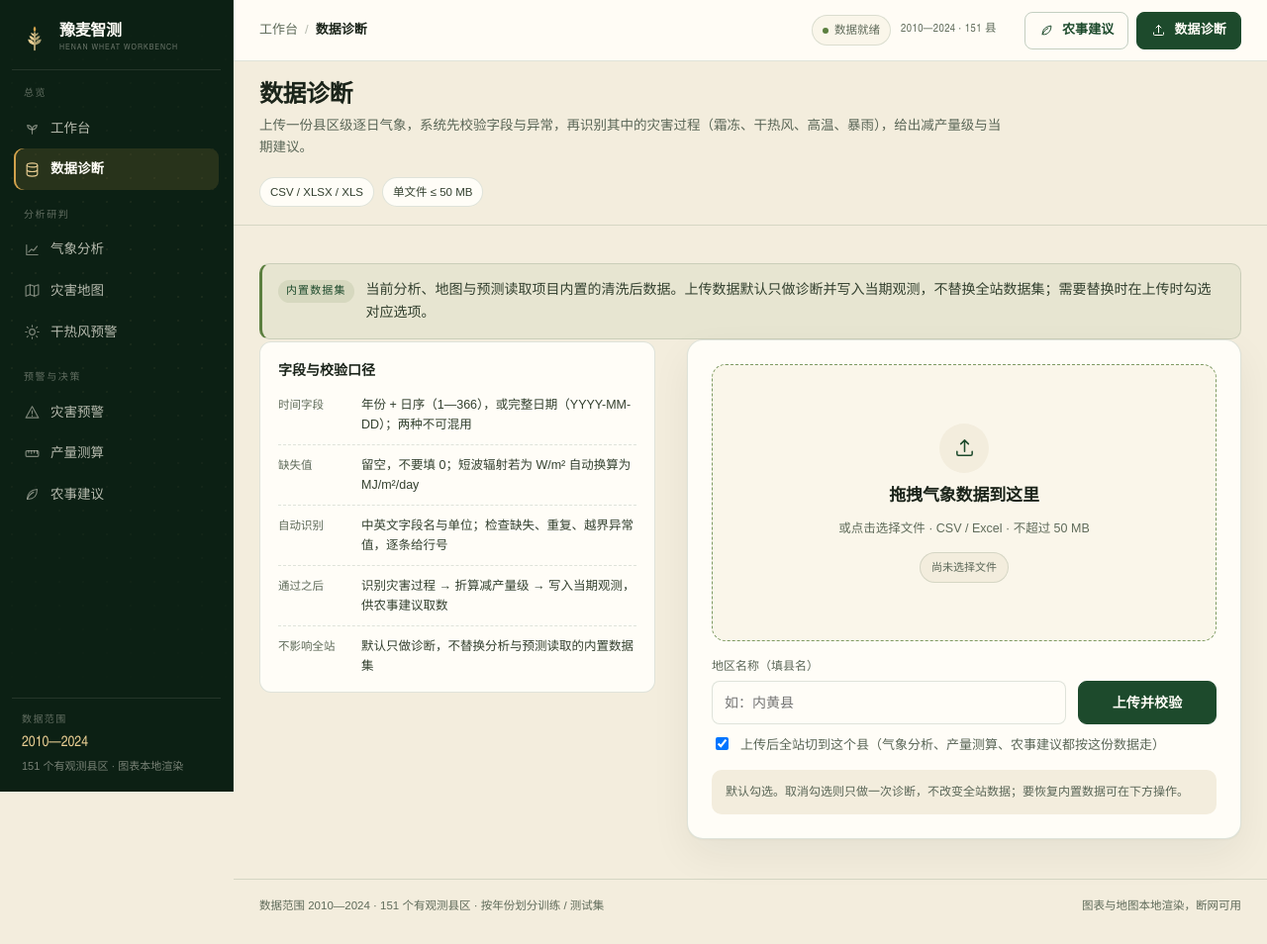
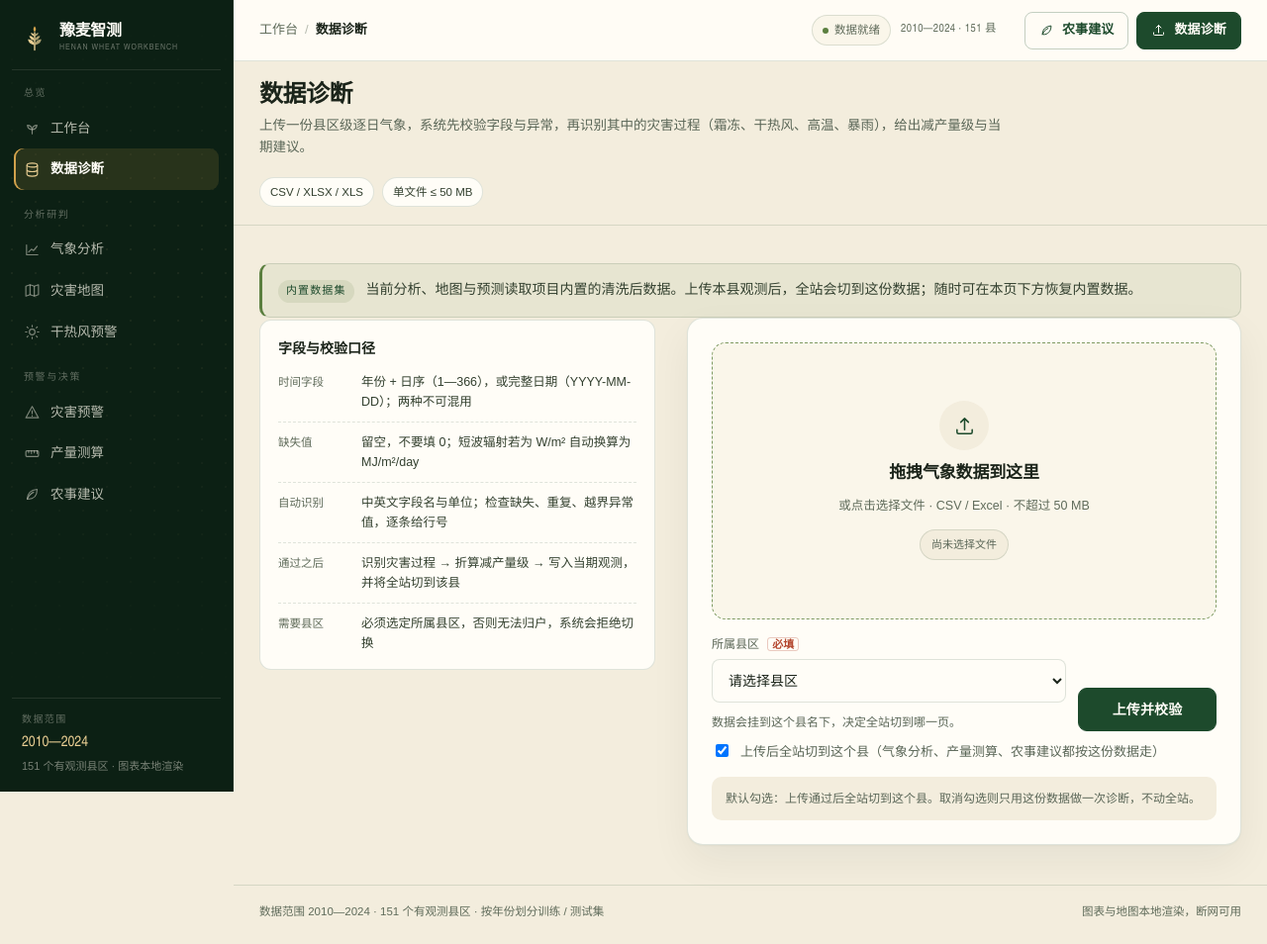
Before and after one commit to sjjdjs839/wheat-yield-predict, a Flask app: page /upload in a window 1280 px wide. Shown: the whole page at 99% size. Before the commit the page ends 920 px from the top, so only its background shows below. Run offline with Flask 3, Linux system fonts and the light colour scheme.

Commit message:
上传功能按业务落地重做：县区必选、严格校验、杜绝未标注

```diff
--- a/wheat-ml/app.py
+++ b/wheat-ml/app.py
@@ -114,12 +114,16 @@ def uploaded_dataset() -> tuple[pd.DataFrame, dict] | None:
     if not LATEST.exists():
         return None
     meta = json.loads(LATEST.read_text(encoding="utf-8"))
+    # 没有县名就当作没有上传数据集。老版本会把空县名写成「未标注」，
+    # 结果全站挂到一个不存在的县上，产量测算直接报「缺少生育期记录」。
+    if not (meta.get("county") or "").strip():
+        return None
     path = PROJECT_ROOT / meta["path"]
     if not path.exists():
         return None
-    df, report = load_weather_file(path, meta.get("county"))
+    df, report = load_weather_file(path, meta["county"])
     return _canonical(df), {"filename": meta["filename"],
-                            "county": meta.get("county") or "未标注",
+                            "county": meta["county"],
                             "source": "上传数据", "summary": report["summary"]}
 
 
@@ -134,10 +138,9 @@ def current_dataset() -> tuple[pd.DataFrame, dict]:
 
 
 def dataset_counties(df: pd.DataFrame) -> list[str]:
+    """数据里出现过的县名。空值时返回空列表，不再造一个假县出来。"""
     names = sorted(df["county"].dropna().unique().tolist()) if "county" in df else []
-    if names and names[0] == "未标注":
-        return names
-    return names or ["未标注"]
+    return names
 
 
 def uploaded_scope() -> dict | None:
@@ -608,6 +611,7 @@ def index():
 @app.route("/upload", methods=["GET", "POST"])
 def upload():
     report, error, diag = None, None, None
+    county = ""
     if request.method == "POST":
         f = request.files.get("file")
         county = (request.form.get("county") or "").strip()
@@ -643,12 +647,22 @@ def upload():
                                     "month_span": "", "verdict": "",
                                     "error": "诊断未能完成：" + str(exc)[:80]}
                     if request.form.get("use_as_dataset"):
-                        LATEST.write_text(json.dumps({
-                            "path": str(saved.relative_to(PROJECT_ROOT)),
-                            "filename": f.filename,
-                            "county": county or None,
-                            "summary": report["summary"],
-                        }, ensure_ascii=False), encoding="utf-8")
+                        # 全站切换必须先说清是哪个县，否则全站会挂到一个空壳上
+                        if not county:
+                            error = ("请先选择县区。设为全站数据集时，必须指定数据属于哪个县，"
+                                     "否则气象分析、产量测算都取不到该县记录。")
+                            saved.unlink(missing_ok=True)
+                        elif county not in ALL_COUNTIES:
+                            error = (f"「{county}」不在项目配置的 {len(ALL_COUNTIES)} 个县区里。"
+                                     "请从下拉列表中选择，或先用同名县区重新上传。")
+                            saved.unlink(missing_ok=True)
+                        else:
+                            LATEST.write_text(json.dumps({
+                                "path": str(saved.relative_to(PROJECT_ROOT)),
+                                "filename": f.filename,
+                                "county": county,
+                                "summary": report["summary"],
+                            }, ensure_ascii=False), encoding="utf-8")
                     else:
                         saved.unlink(missing_ok=True)
                 else:
@@ -664,7 +678,7 @@ def upload():
         summary = meta.get("summary") or {}
         up_years = summary.get("years") or []
         up_counties = summary.get("counties") or []
-        default_county = meta.get("county") or (up_counties[0] if up_counties else "未标注")
+        default_county = meta.get("county") or (up_counties[0] if up_counties else "")
         params = {"county": default_county}
         if up_years:
             params["year"] = max(up_years)
@@ -676,8 +690,9 @@ def upload():
         advice_url = url_for("advice", county=diag.get("county"),
                              year=diag.get("year") if diag.get("year") else None)
     # 上传通过且设为全站数据集时，直接跳到该县的气象分析页，省掉一层点击
-    if (request.method == "POST" and report and report.get("ok")
-            and request.form.get("use_as_dataset") and county):
+    if (request.method == "POST" and report and report.get("ok") and not error
+            and county in ALL_COUNTIES
+            and request.form.get("use_as_dataset")):
         params = {"county": county}
         if diag and diag.get("year"):
             params["year"] = diag["year"]
@@ -685,7 +700,8 @@ def upload():
 
     return render_template("upload.html", title="数据诊断", active="upload",
                            report=report, error=error, dataset=meta, diag=diag,
-                           counties=ALL_COUNTIES, max_size=CONFIG["upload"]["max_size_mb"],
+                           counties=ALL_COUNTIES, form_county=county,
+                           max_size=CONFIG["upload"]["max_size_mb"],
                            analysis_url=analysis_url, predict_url=predict_url,
                            advice_url=advice_url)
 
--- a/wheat-ml/web/static/style.css
+++ b/wheat-ml/web/static/style.css
@@ -1970,3 +1970,9 @@ body{background:var(--rice-100)}
 /* 顶栏「当前数据」提示：用的是上传数据集时变成金色，和内置数据区分开 */
 .top-dot.is-up{color:var(--wheat-700,#8A6A24);font-weight:600}
 .top-dot.is-up .dot{background:var(--wheat-500)}
+
+/* 上传页必填标记与字段提示 */
+.req-mark{font-style:normal;font-size:11px;font-weight:600;color:var(--alert-600);
+  border:1px solid rgba(180,71,47,.28);border-radius:3px;padding:0 4px;margin-left:5px;
+  vertical-align:middle}
+.field-hint{margin:5px 0 0;font-size:12px;line-height:1.5;color:var(--ink-600)}
--- a/wheat-ml/web/templates/upload.html
+++ b/wheat-ml/web/templates/upload.html
@@ -6,6 +6,20 @@
 <div class="container page-content">
   {% if error %}
   <div class="alert error"><span class="tag">上传失败</span><p>{{ error }}</p></div>
+  {% endif %}
+
+  {% if dataset %}
+  <div class="alert ok" id="current-dataset">
+    <span class="tag">当前数据集</span>
+    <p>
+      <strong>{{ dataset.county or '—' }}</strong>
+      {% if dataset.summary and dataset.summary.year_range %}· {{ dataset.summary.year_range }}{% endif %}
+      {% if dataset.summary and dataset.summary.rows %}· {{ dataset.summary.rows }} 行{% endif %}
+      <span class="muted">来自 {{ dataset.filename }}，气象分析、产量测算、农事建议都按这份数据走。</span>
+    </p>
+    <a class="btn btn-ghost btn-sm" href="{{ url_for('reset_dataset') }}"
+       onclick="return confirm('恢复内置数据？当前上传的数据会从全站撤下，回到 2010—2024 的 150 县内置库。')">恢复内置数据</a>
+  </div>
   {% endif %}
 
   {% if report %}
@@ -33,7 +47,7 @@
   {% if diag.empty %}
   <div class="alert warning">
     <span class="tag">未生成诊断</span>
-    <p>{{ diag.error or '未填写地区名称，系统无法定位到具体县区，只做了字段校验。填写地区名称后可生成灾害诊断。' }}</p>
+    <p>{{ diag.error or '这份数据没有定位到具体县区，只做了字段校验。回到上方重新选择县区后再上传可生成诊断。' }}</p>
   </div>
   {% else %}
   <section class="block-lg" id="diagnose">
@@ -103,7 +117,7 @@
   {% if not dataset %}
   <div class="alert ok">
     <span class="tag">内置数据集</span>
-    <p>当前分析、地图与预测读取项目内置的清洗后数据。上传数据默认只做诊断并写入当期观测，不替换全站数据集；需要替换时在上传时勾选对应选项。</p>
+    <p>当前分析、地图与预测读取项目内置的清洗后数据。上传本县观测后，全站会切到这份数据；随时可在本页下方恢复内置数据。</p>
   </div>
   {% endif %}
 
@@ -115,8 +129,8 @@
           <div><dt>时间字段</dt><dd>年份 + 日序（1—366），或完整日期（YYYY-MM-DD）；两种不可混用</dd></div>
           <div><dt>缺失值</dt><dd>留空，不要填 0；短波辐射若为 W/m² 自动换算为 MJ/m²/day</dd></div>
           <div><dt>自动识别</dt><dd>中英文字段名与单位；检查缺失、重复、越界异常值，逐条给行号</dd></div>
-          <div><dt>通过之后</dt><dd>识别灾害过程 → 折算减产量级 → 写入当期观测，供农事建议取数</dd></div>
-          <div><dt>不影响全站</dt><dd>默认只做诊断，不替换分析与预测读取的内置数据集</dd></div>
+          <div><dt>通过之后</dt><dd>识别灾害过程 → 折算减产量级 → 写入当期观测，并将全站切到该县</dd></div>
+          <div><dt>需要县区</dt><dd>必须选定所属县区，否则无法归户，系统会拒绝切换</dd></div>
         </dl>
       </div>
     </aside>
@@ -133,11 +147,12 @@
 
         <div class="upload-row">
           <div class="field">
-            <label for="county-input">地区名称（填县名）</label>
-            <input id="county-input" type="text" name="county" placeholder="如：内黄县" list="county-list">
-            <datalist id="county-list">
-              {% for c in counties %}<option value="{{ c }}"></option>{% endfor %}
-            </datalist>
+            <label for="county-input">所属县区 <em class="req-mark">必填</em></label>
+            <select id="county-input" name="county" required>
+              <option value="">请选择县区</option>
+              {% for c in counties %}<option value="{{ c }}"{% if form_county and c == form_county %} selected{% endif %}>{{ c }}</option>{% endfor %}
+            </select>
+            <p class="field-hint">数据会挂到这个县名下，决定全站切到哪一页。</p>
           </div>
           <button class="btn btn-primary" id="upload-submit" type="submit">上传并诊断</button>
         </div>
@@ -145,7 +160,7 @@
           <input type="checkbox" name="use_as_dataset" value="1" checked>
           <span>上传后全站切到这个县（气象分析、产量测算、农事建议都按这份数据走）</span>
         </label>
-        <p class="upload-note">默认勾选。取消勾选则只做一次诊断，不改变全站数据；要恢复内置数据可在下方操作。</p>
+        <p class="upload-note">默认勾选：上传通过后全站切到这个县。取消勾选则只用这份数据做一次诊断，不动全站。</p>
       </form>
     </div>
   </div>
```
